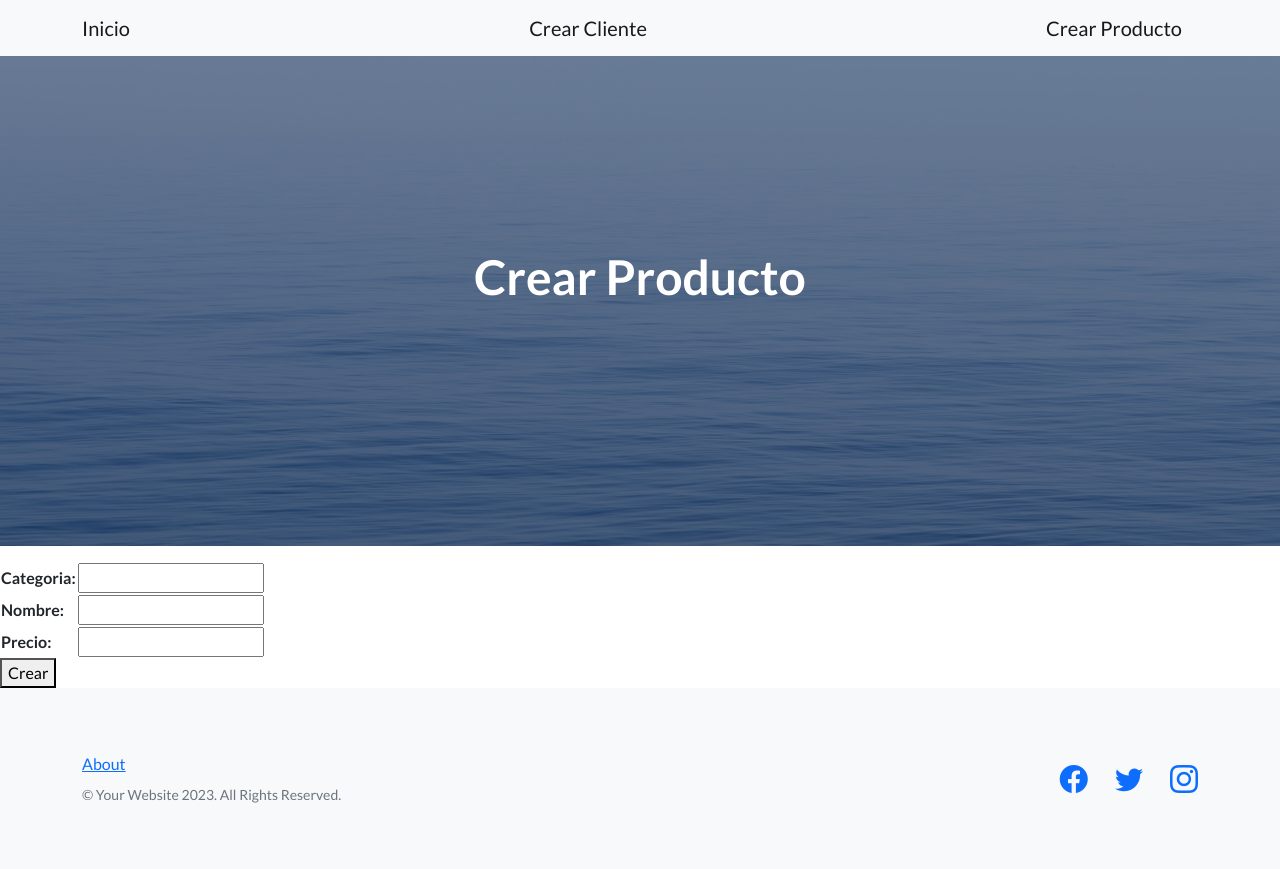
After one commit to augustolopez674/tercera-pre-entrega-Lopez, a Django app: page /productos/crear/ in a window 1280 px wide. The commit adds this page. Run offline with Django 4.2, Linux system fonts and the light colour scheme; some libraries are stand-ins or nearby versions.

Commit message:
Creé una nueva vista

```diff
--- a/inicio/forms.py
+++ b/inicio/forms.py
@@ -6,3 +6,8 @@ class CrearClienteFormulario(forms.Form):
     edad = forms.IntegerField()
     email = forms.EmailField()
     fecha_nacimiento = forms.DateField(required=False)
+
+class CrearProductoFormulario(forms.Form):
+    categoria = forms.CharField(max_length=20)
+    nombre = forms.CharField(max_length=20)
+    precio = forms.IntegerField()
--- a/inicio/models.py
+++ b/inicio/models.py
@@ -8,3 +8,9 @@ class Cliente(models.Model):
     edad = models.IntegerField()
     email = models.EmailField()
     fecha_nacimiento = models.DateField(null=True)
+
+
+class Producto(models.Model):
+    categoria = models.CharField(max_length=20)
+    nombre = models.CharField(max_length=20)
+    precio = models.IntegerField()
--- /dev/null
+++ b/inicio/templates/inicio/crear_producto.html
@@ -0,0 +1,23 @@
+{% extends 'base.html' %}
+
+{% block title_head %}
+<title>Crear Producto</title>
+{% endblock title_head %}
+
+{% block h1_header %}
+Crear Producto
+{% endblock h1_header %}
+
+{% block contenido %}
+
+<p>{{mensaje}}</p>
+
+<form action="" method="post">
+    {% csrf_token %}
+    <table>
+        {{formulario}}
+    </table>
+    <button>Crear</button>
+</form>
+
+{% endblock contenido %}
--- a/inicio/urls.py
+++ b/inicio/urls.py
@@ -5,5 +5,6 @@ app_name = 'inicio'
 
 urlpatterns = [
     path('', views.inicio, name ='inicio'),
-    path('clientes/crear/', views.crear_cliente, name ='crear_cliente')
+    path('clientes/crear/', views.crear_cliente, name ='crear_cliente'),
+    path('productos/crear/', views.crear_producto, name ='crear_producto'),
 ]
--- a/inicio/views.py
+++ b/inicio/views.py
@@ -1,6 +1,6 @@
 from django.shortcuts import render
-from inicio.forms import CrearClienteFormulario
-from inicio.models import Cliente
+from inicio.forms import CrearClienteFormulario, CrearProductoFormulario
+from inicio.models import Cliente, Producto
 # Create your views here.
 
 def inicio(request):
@@ -21,3 +21,19 @@ def crear_cliente(request):
 
     formulario = CrearClienteFormulario()
     return render(request, 'inicio/crear_cliente.html', {'formulario': formulario, 'mensaje': mensaje})
+
+def crear_producto(request):
+    mensaje = ''
+
+    if request.method == 'POST':
+        formulario = CrearProductoFormulario(request.POST)
+        if formulario.is_valid():
+            info = formulario.cleaned_data
+            producto = Producto(categoria=info['categoria'],nombre=info['nombre'],precio=info['precio'])
+            producto.save()
+            mensaje = f'Se creó el producto {producto.nombre}, de la categoria {producto.categoria} y precio {producto.precio}'
+        else:
+            return render(request, 'inicio/crear_producto.html', {'formulario': formulario})
+
+    formulario = CrearProductoFormulario()
+    return render(request, 'inicio/crear_producto.html', {'formulario': formulario, 'mensaje': mensaje})
--- a/templates/base.html
+++ b/templates/base.html
@@ -24,6 +24,7 @@
             <div class="container">
                 <a class="navbar-brand" href={% url 'inicio:inicio' %}>Inicio</a>
                 <a class="navbar-brand" href={% url 'inicio:crear_cliente' %}>Crear Cliente</a>
+                <a class="navbar-brand" href={% url 'inicio:crear_producto' %}>Crear Producto</a>
                 {% comment %} <a class="btn btn-primary" href={% url 'inicio:crear_cliente' %}>Crear Cliente</a> {% endcomment %}
             </div>
         </nav>
```
Also changed, not shown: inicio/migrations/0003_producto.py (added).
